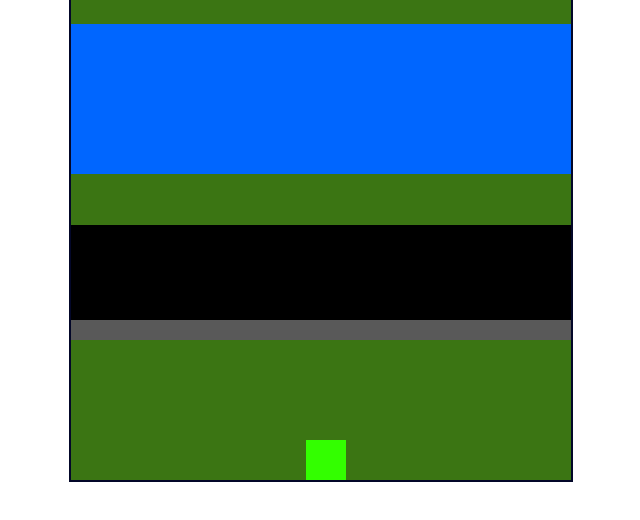
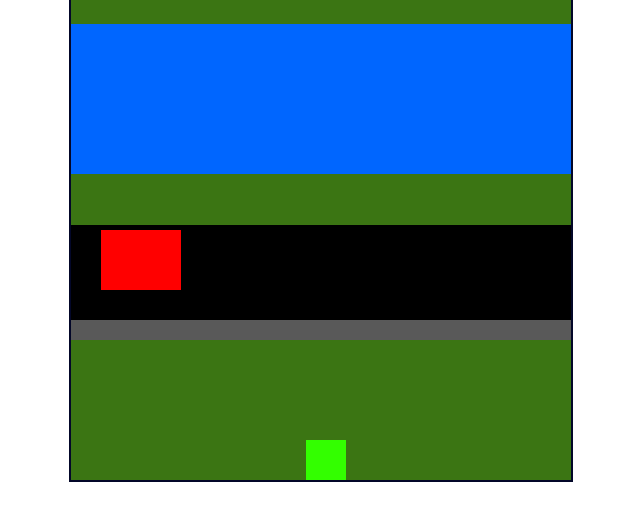
Before and after one commit to AddeyWelch/frogger_game, a plain HTML site: page index.html in a window 1280 px wide. Shown: the part 180-700 px from the top of the page, without its empty margins (319-959 px from the left). Drawn offline with Linux system fonts and the light colour scheme.

Commit message:
Made a car move, pop up now works when hit the top.

```diff
--- a/frogger.css
+++ b/frogger.css
@@ -25,9 +25,10 @@ h1 {
 }
 
 #car {
-  position:absolute; left:0px;
-  width:60px; height: 20px;
-  background-color: black;
+	position:absolute; top:250px; left:140px;
+	width:80px; height:60px;
+	background-color:red;
+	z-index: 1;
 }
 
 #street {
--- a/frogger.js
+++ b/frogger.js
@@ -1,7 +1,9 @@
 var pane = $('#pane'),
     box = $('#box'),
+    car = $('#car'),
     maxWidth = pane.width() - box.width()
     maxHeight = pane.height() - box.height()
+    carW = pane.width() - car.width();
     keysPressed = {},
     distancePerIteration = 5
     won = false;
@@ -11,7 +13,7 @@ function calculateNewValue(oldValue, keyCode1, keyCode2) {
                    - (keysPressed[keyCode1] ? distancePerIteration : 0)
                    + (keysPressed[keyCode2] ? distancePerIteration : 0);
     // var maxVal = keycode == LEFT ? maxwidth : keycode == UP ? maxhright
-    if (newValue === maxHeight - pane.height() + 40){
+    if (newValue === 0 && keyCode1 === 38){
       if (!won) {
         won = true;
         window.alert("YOU WON!\n\nREFRESH PAGE FOR A NEW GAME! :)");
@@ -20,17 +22,27 @@ function calculateNewValue(oldValue, keyCode1, keyCode2) {
     return newValue < 0 ? 0 : newValue > maxHeight ? maxHeight: newValue;
 }
 
+function move_car(oldValue) {
+  var newValue = parseInt(oldValue, 10) + 2 * distancePerIteration;
+  return newValue < 0 ? 0 : newValue > carW ? 0: newValue;
+}
+
 $(window).keydown(function(event) { keysPressed[event.which] = true; });
 $(window).keyup(function(event) { keysPressed[event.which] = false; });
 
 setInterval(function() {
     box.css({
-        left: function(index ,oldValue) {
+        left: function(index, oldValue) {
             return calculateNewValue(oldValue, 37, 39);
         },
         top: function(index, oldValue) {
             return calculateNewValue(oldValue, 38, 40);
         }
     });
-}, 20);
-var car = $('#car')
+    car.css({
+        left: function(index, oldValue) {
+            return move_car(oldValue);
+        }
+    });
+
+});
--- a/index.html
+++ b/index.html
@@ -10,7 +10,7 @@
 <center>
   <div id="pane">
     <div id="box" style="left: 235px; top: 460px;"></div>
-    <!-- <div id="car" style="left: 0px;"></div> -->
+    <div id="car" style="left: 0px;"></div>
     <div id="street" style="235px; top: 215px;"></div>
     <div id="lanes" style="left: 0px; top: 159px;"></div>
     <div id="water" style="188px; top: -96px;"></div>
```
